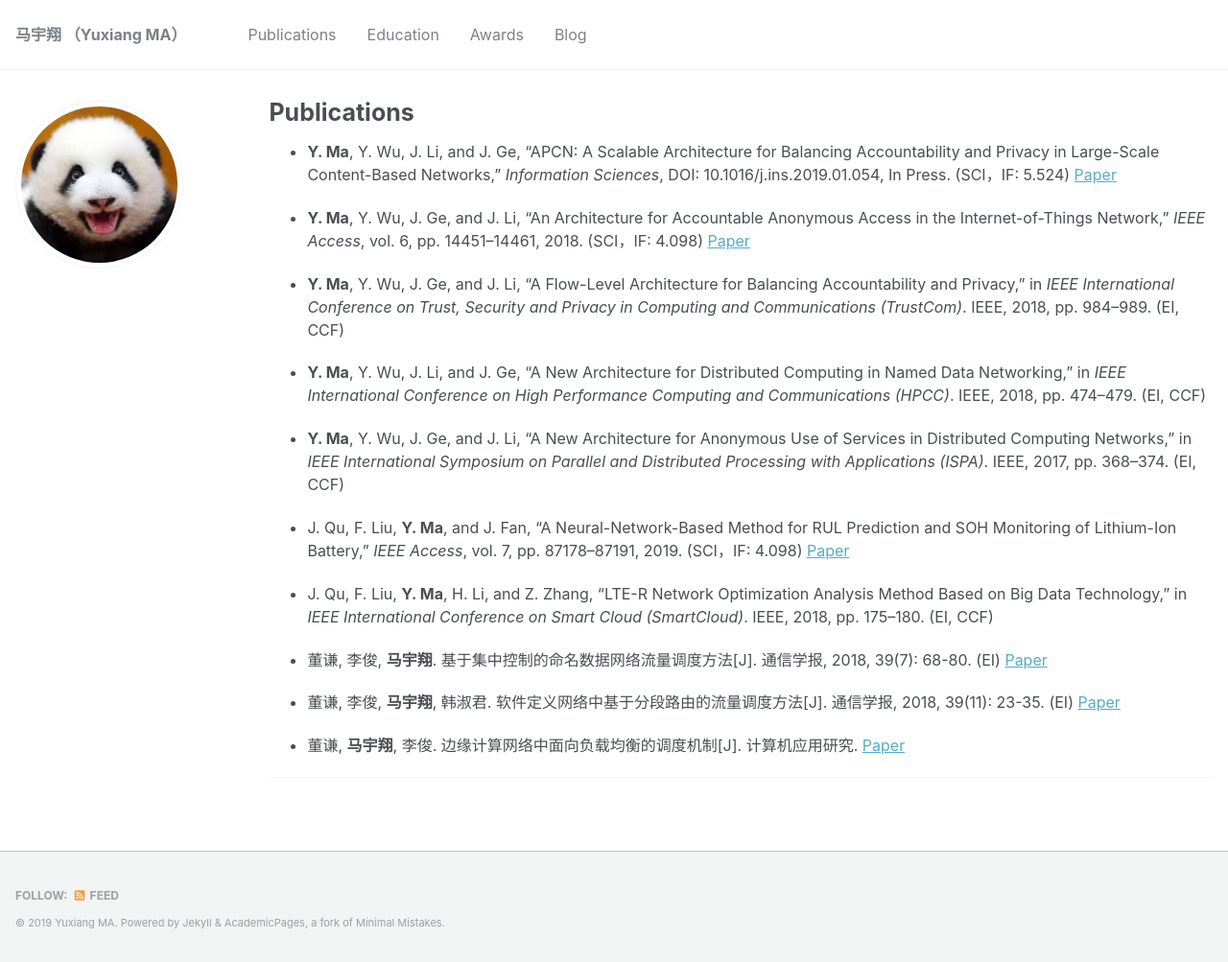
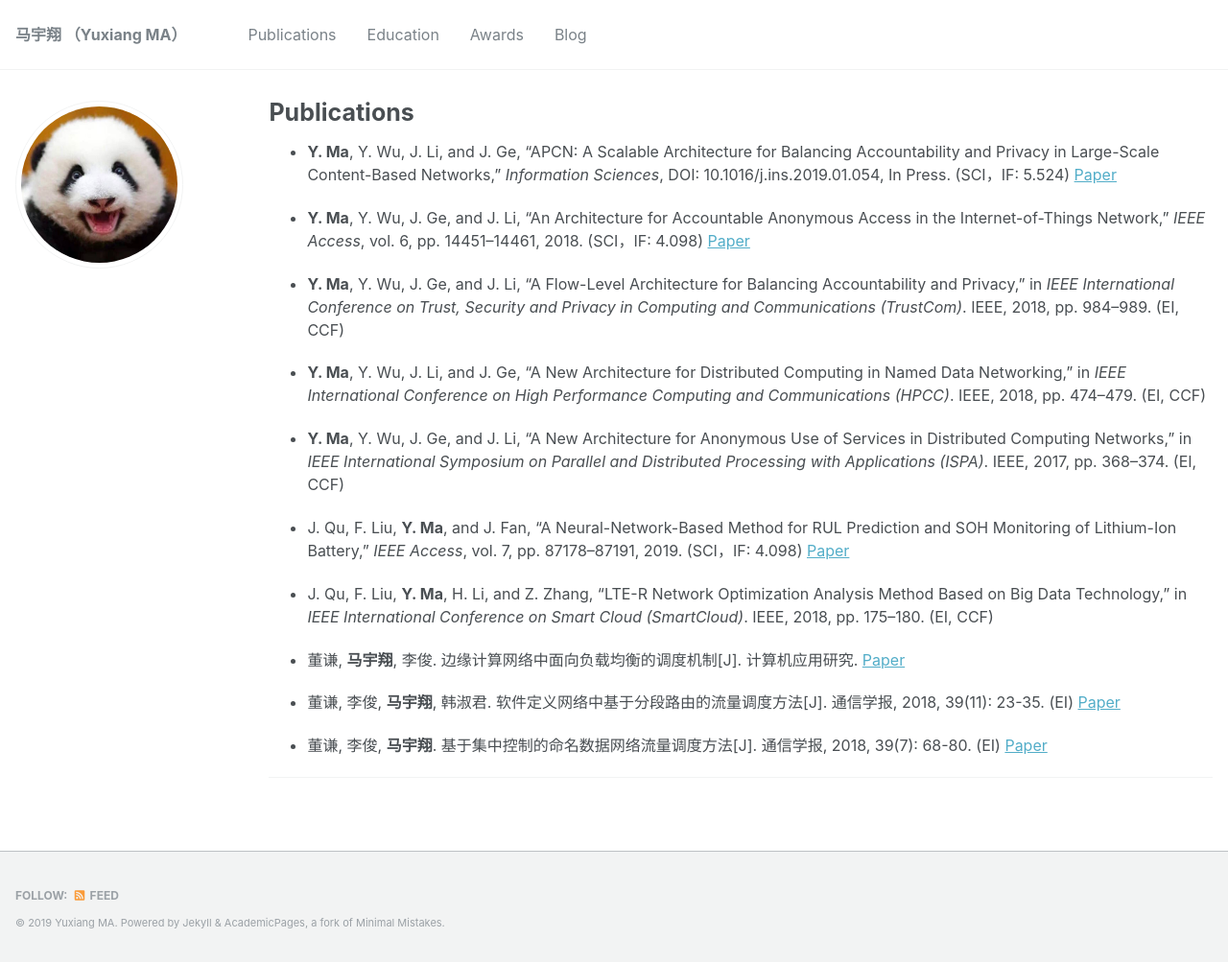
Before and after one commit to MaYuxiang/mayuxiang.github.io, a Jekyll site: the page built from _pages/publications.md, in a window 1280 px wide. Shown: the whole page at 96% size. Built offline with Jekyll 4.4.1, drawn with Linux system fonts in a browser that asks for light colours.

Commit message:
Update
Update

```diff
--- a/_pages/publications.md
+++ b/_pages/publications.md
@@ -21,11 +21,11 @@ redirect_from:
 
 *  J. Qu, F. Liu, **Y. Ma**, H. Li, and Z. Zhang, “LTE-R Network Optimization Analysis Method Based on Big Data Technology,” in *IEEE International Conference on Smart Cloud (SmartCloud)*. IEEE, 2018, pp. 175–180. (EI, CCF)
 
-*  董谦, 李俊, **马宇翔**. 基于集中控制的命名数据网络流量调度方法[J]. 通信学报, 2018, 39(7): 68-80. (EI) [Paper](http://www.infocomm-journal.com/txxb/CN/article/downloadArticleFile.do?attachType=PDF&id=167505)
+*  董谦, **马宇翔**, 李俊. 边缘计算网络中面向负载均衡的调度机制[J]. 计算机应用研究. [Paper](http://www.arocmag.com/getarticle?aid=5672013f16d77421)
 
 *  董谦, 李俊, **马宇翔**, 韩淑君. 软件定义网络中基于分段路由的流量调度方法[J]. 通信学报, 2018, 39(11): 23-35. (EI) [Paper](http://www.infocomm-journal.com/txxb/CN/article/downloadArticleFile.do?attachType=PDF&id=167868)
 
-*  董谦, **马宇翔**, 李俊. 边缘计算网络中面向负载均衡的调度机制[J]. 计算机应用研究. [Paper](http://www.arocmag.com/getarticle?aid=5672013f16d77421)
+*  董谦, 李俊, **马宇翔**. 基于集中控制的命名数据网络流量调度方法[J]. 通信学报, 2018, 39(7): 68-80. (EI) [Paper](http://www.infocomm-journal.com/txxb/CN/article/downloadArticleFile.do?attachType=PDF&id=167505)
 
 
 
```
